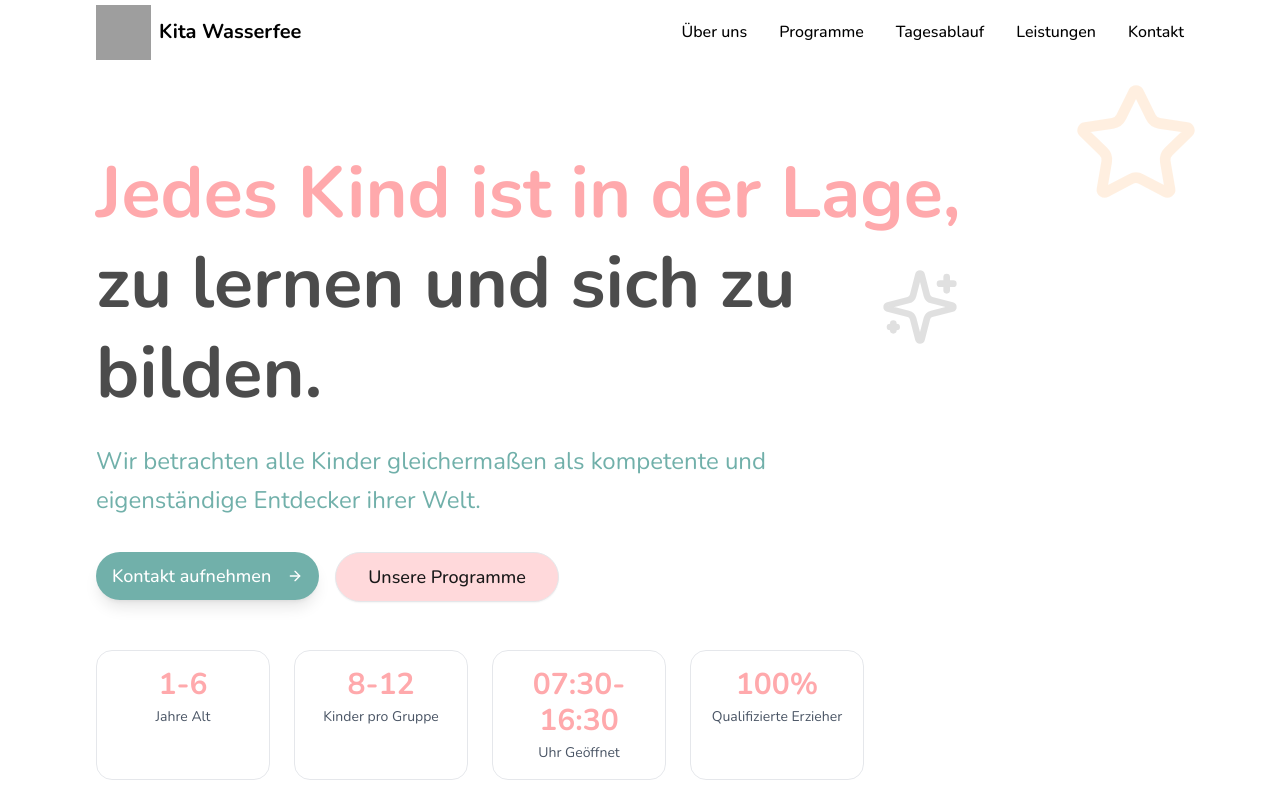
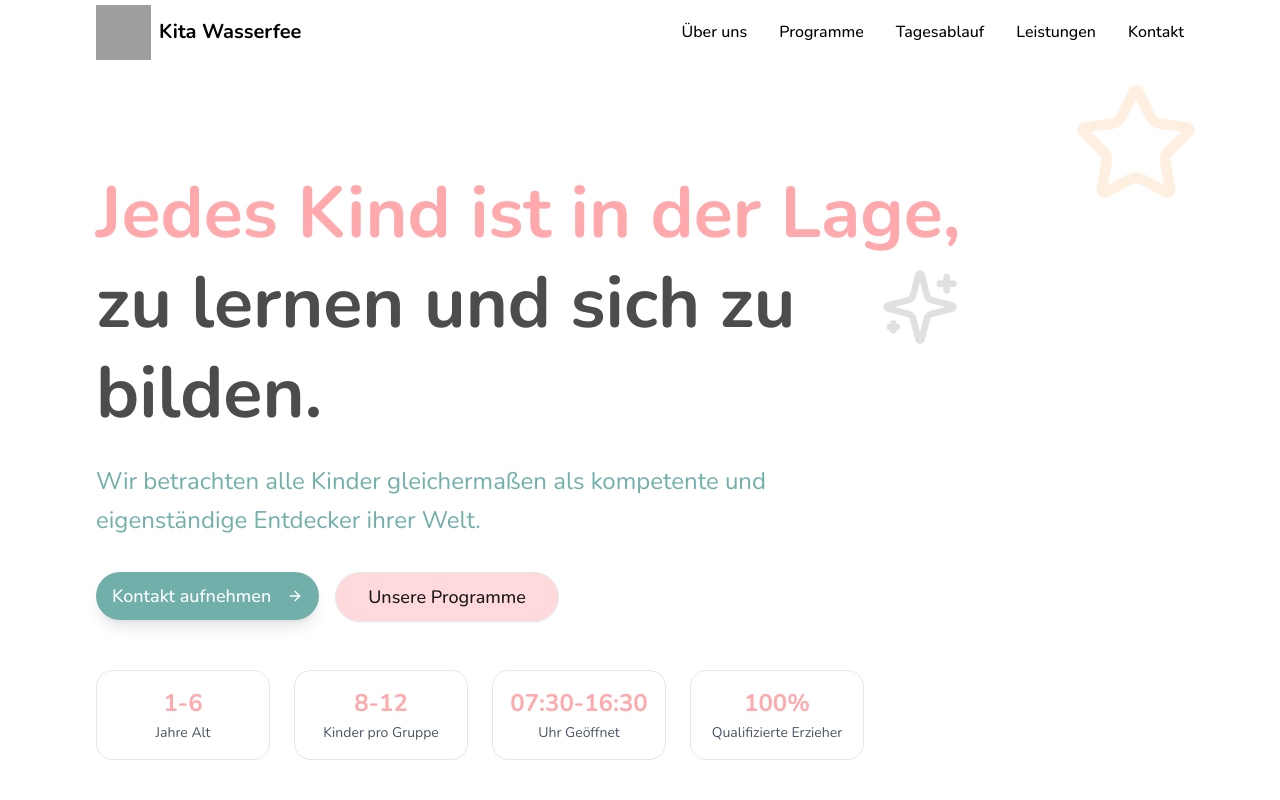
Before and after one commit to akgulberat/kindergarten-landingpage, a Next.js app: page / in a window 1280 px wide. Shown: the top 800 px of the page. Built offline with nearby package versions, Linux system fonts and the light colour scheme; grey boxes are pictures that could not be loaded.

Commit message:
fix: text-3xl replace with 2xl in hero section

```diff
--- a/components/hero-section.tsx
+++ b/components/hero-section.tsx
@@ -52,19 +52,19 @@ export function HeroSection() {
 
           <div className="grid grid-cols-2 md:grid-cols-4 gap-6 max-w-3xl">
             <div className="text-center p-4 bg-white/60 backdrop-blur-sm rounded-2xl border border-gray-200">
-              <div className="text-3xl font-bold text-kindergarten-pink2 mb-1">1-6</div>
+              <div className="text-2xl font-bold text-kindergarten-pink2 mb-1">1-6</div>
               <div className="text-sm text-gray-600">Jahre Alt</div>
             </div>
             <div className="text-center p-4 bg-white/60 backdrop-blur-sm rounded-2xl border border-gray-200">
-              <div className="text-3xl font-bold text-kindergarten-pink2 mb-1">8-12</div>
+              <div className="text-2xl font-bold text-kindergarten-pink2 mb-1">8-12</div>
               <div className="text-sm text-gray-600">Kinder pro Gruppe</div>
             </div>
             <div className="text-center p-4 bg-white/60 backdrop-blur-sm rounded-2xl border border-gray-200">
-              <div className="text-3xl font-bold text-kindergarten-pink2 mb-1">07:30-16:30</div>
+              <div className="text-2xl font-bold text-kindergarten-pink2 mb-1">07:30-16:30</div>
               <div className="text-sm text-gray-600">Uhr Geöffnet</div>
             </div>
             <div className="text-center p-4 bg-white/60 backdrop-blur-sm rounded-2xl border border-gray-200">
-              <div className="text-3xl font-bold text-kindergarten-pink2 mb-1">100%</div>
+              <div className="text-2xl font-bold text-kindergarten-pink2 mb-1">100%</div>
               <div className="text-sm text-gray-600">Qualifizierte Erzieher</div>
             </div>
           </div>
```
